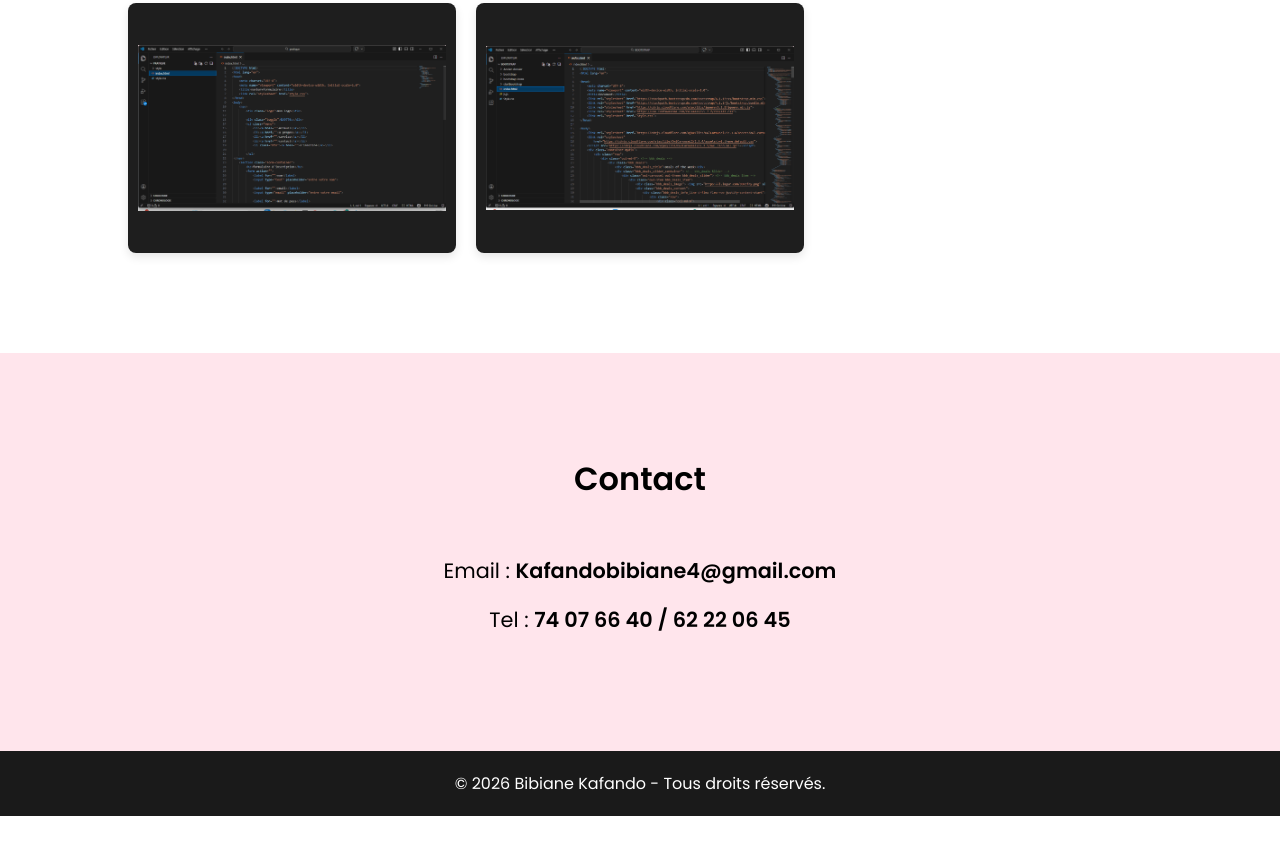
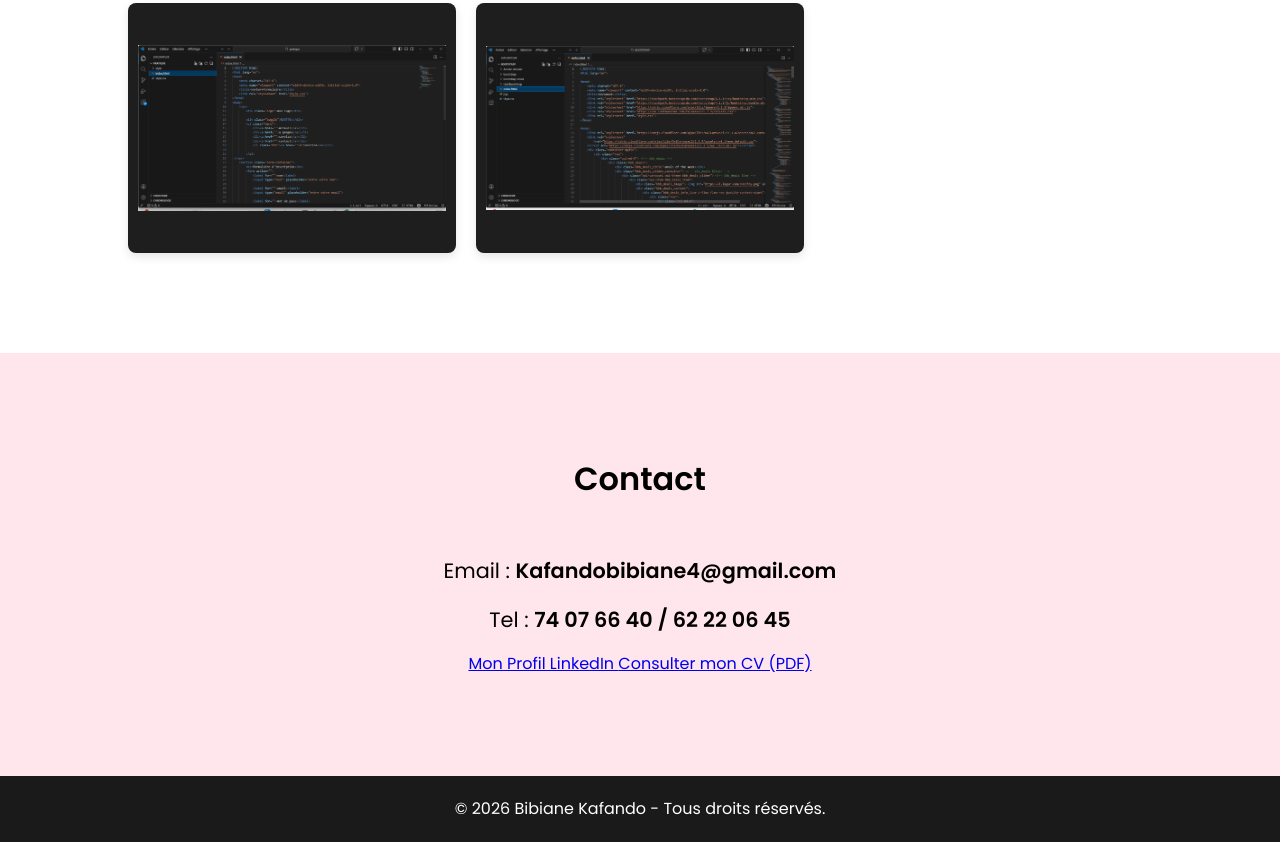
Before and after one commit to kafandobibiane/portfolio-, a plain HTML site: page index.html in a window 1280 px wide. Shown: the part 2948-3790 px from the top of the page. Before the commit the page ends 3764 px from the top, so only its background shows below. Drawn offline with Linux system fonts and the light colour scheme.

Commit message:
Enhance contact section with LinkedIn and CV links
Added contact links to LinkedIn and CV in the contact section.

```diff
--- a/index.html
+++ b/index.html
@@ -101,6 +101,17 @@
         <div class="contact-info">
             <p>Email : <strong>Kafandobibiane4@gmail.com</strong></p>
             <p>Tel : <strong>74 07 66 40 / 62 22 06 45</strong></p>
+            <div class="container-central">
+    <div class="contact-links">
+        <a href="https://www.linkedin.com/in/bibiane-kafando-089418313/" target="_blank" class="btn-link linkedin">
+            Mon Profil LinkedIn
+        </a>
+
+        <a href="https://drive.google.com/file/d/1HDou83VH3vxncnv4btyqMhNxyde8TeWg/view?usp=sharing" target="_blank" class="btn-link cv">
+            Consulter mon CV (PDF)
+        </a>
+    </div>
+</div>
         </div>
     </section>
 
@@ -109,4 +120,5 @@
     </footer>
 
 </body>
+
 </html>
```
